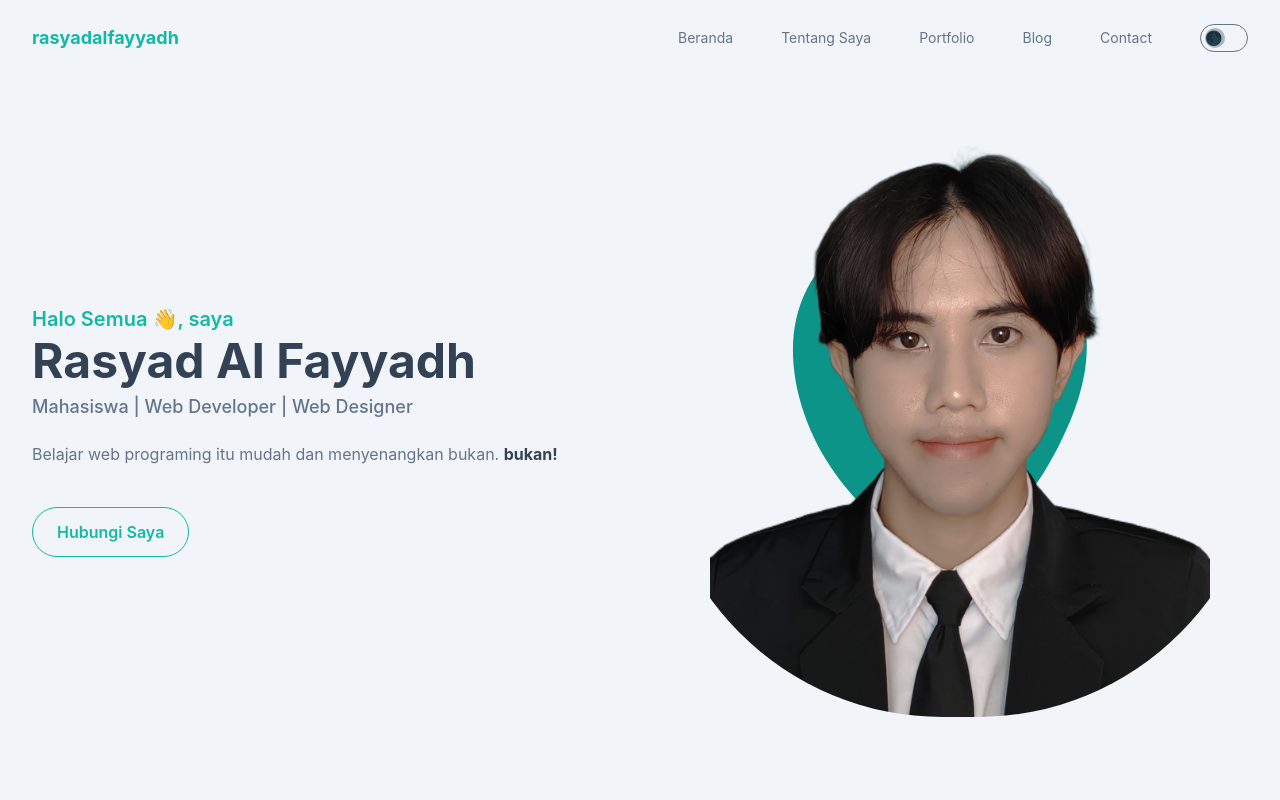
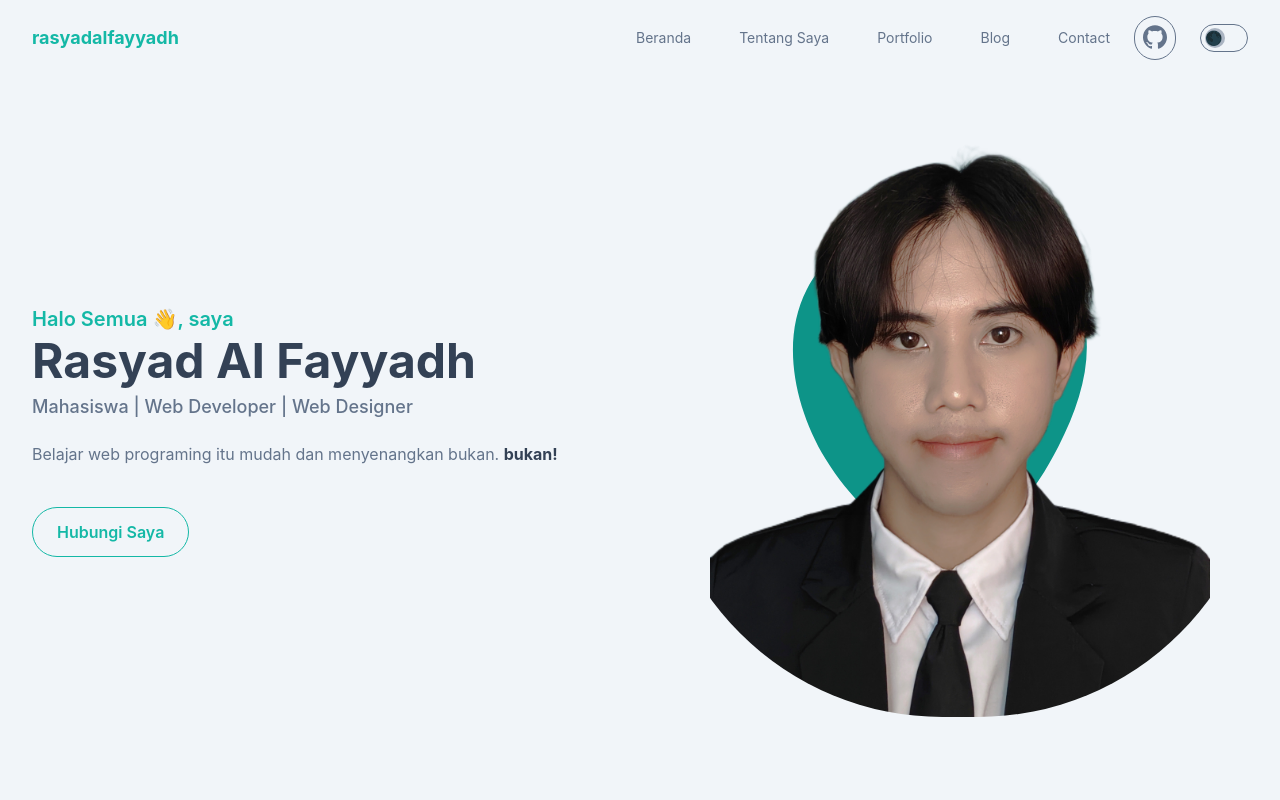
Before and after one commit to rasyadalfayyadh12/OfficialPortfolio, a website: page index.html in a window 1280 px wide. Shown: the top 800 px of the page. Drawn offline with Linux system fonts and the light colour scheme.

Commit message:
tambah link github di navbar

```diff
--- a/index.html
+++ b/index.html
@@ -29,6 +29,9 @@
                 <!-- <a href="#clients" class="py-3 px-6 w-full block hover:bg-secondary/5 text-sm text-secondary hover:text-primary transition-all duration-300 ease-in-out active:bg-secondary/10 lg:rounded-xl">Clients</a> -->
                 <a href="#blog" class="py-3 px-6 w-full block hover:bg-secondary/5 text-sm text-secondary hover:text-primary transition-all duration-300 ease-in-out active:bg-secondary/10 lg:rounded-xl">Blog</a>
                 <a href="#contact" class="pt-3 pb-6 lg:pb-3 px-6 w-full block hover:bg-secondary/5 text-sm text-secondary hover:text-primary transition-all duration-300 ease-in-out active:bg-secondary/10 lg:rounded-xl">Contact</a>
+                <a href="https://github.com/rasyadalfayyadh12" target="_blank" class="p-2 rounded-full border border-secondary text-secondary hover:bg-dark/10 active:bg-dark/20 active:scale-90 transition-all duration-300 ease-in-out">
+                  <svg role="img" viewBox="0 0 24 24" class="w-6 fill-current" xmlns="http://www.w3.org/2000/svg"><title>GitHub</title><path d="M12 .297c-6.63 0-12 5.373-12 12 0 5.303 3.438 9.8 8.205 11.385.6.113.82-.258.82-.577 0-.285-.01-1.04-.015-2.04-3.338.724-4.042-1.61-4.042-1.61C4.422 18.07 3.633 17.7 3.633 17.7c-1.087-.744.084-.729.084-.729 1.205.084 1.838 1.236 1.838 1.236 1.07 1.835 2.809 1.305 3.495.998.108-.776.417-1.305.76-1.605-2.665-.3-5.466-1.332-5.466-5.93 0-1.31.465-2.38 1.235-3.22-.135-.303-.54-1.523.105-3.176 0 0 1.005-.322 3.3 1.23.96-.267 1.98-.399 3-.405 1.02.006 2.04.138 3 .405 2.28-1.552 3.285-1.23 3.285-1.23.645 1.653.24 2.873.12 3.176.765.84 1.23 1.91 1.23 3.22 0 4.61-2.805 5.625-5.475 5.92.42.36.81 1.096.81 2.22 0 1.606-.015 2.896-.015 3.286 0 .315.21.69.825.57C20.565 22.092 24 17.592 24 12.297c0-6.627-5.373-12-12-12"/></svg>
+                </a>
                 <div class="flex lg:pl-6 items-center w-full text-sm text-secondary lg:rounded-xl">
                   <input type="checkbox" id="dark-toggle" class="hidden" onchange="toggleIcon()">
                   <label for="dark-toggle" class="cursor-pointer">
```
